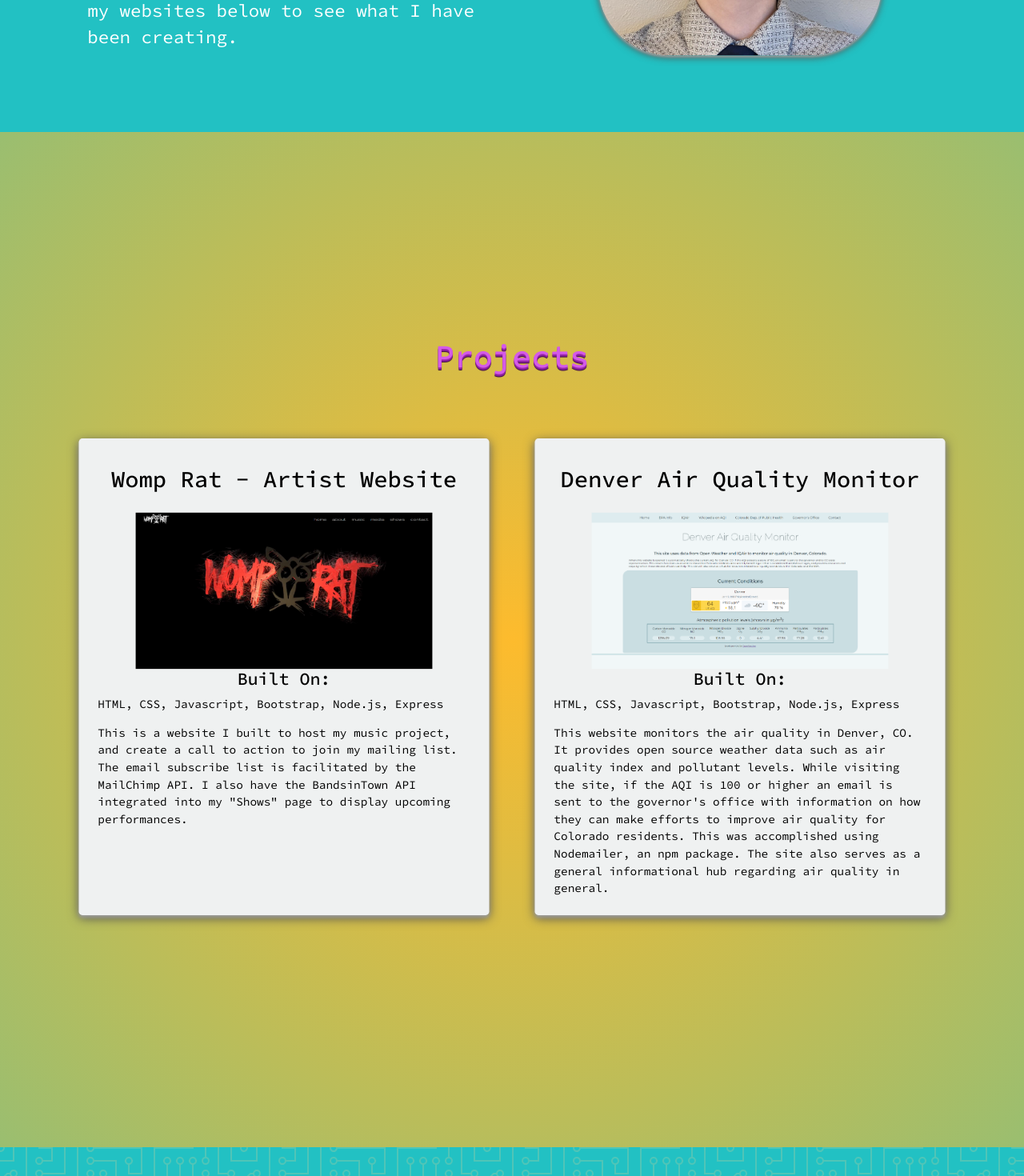
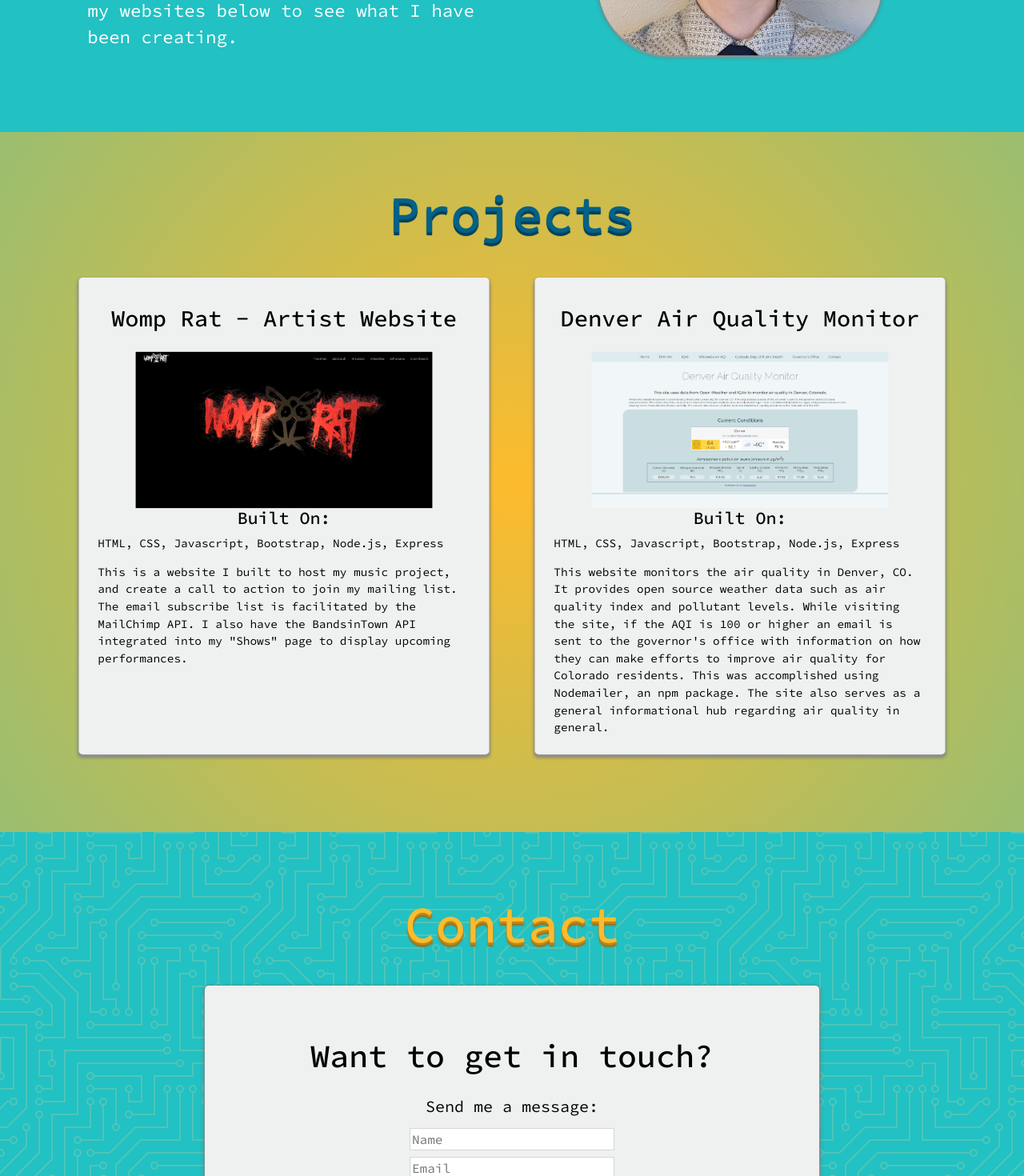
Before and after one commit to devinmenzies241/Portfolio, a React (Create React App) app: page / in a window 1280 px wide. Shown: the part 1330-2800 px from the top of the page at 80% size. Built offline with nearby package versions, Linux system fonts and the light colour scheme.

Commit message:
Make everything responsive, ready to deploy for mostdevice

```diff
--- a/src/App.css
+++ b/src/App.css
@@ -34,7 +34,7 @@ h1 {
 
 .navbar-brand {
   color: rgb(163, 0, 54);
-  padding: 0 0 0 3%;
+  padding: 0 0 0 2%;
   text-align: left;
 }
 
@@ -54,6 +54,15 @@ h1 {
 
 .nav-link:hover {
   color:rgb(163, 0, 54);
+}
+
+@media all and (max-width: 23.4em){
+  .nav-link {
+    font-size: 0.8rem;
+  }
+  .navbar-brand {
+    font-size: 0.8rem;
+  }
 }
 
 @media all and (min-width: 30em) {
@@ -117,8 +126,8 @@ h1 {
 .hero h1 {
   font-size: 4rem;
   text-shadow:
-    0 5px 1px rgb(186, 186, 186),
-    0 7px 5px rgb(166, 166, 166);
+    0 3px 1px rgb(186, 186, 186),
+    0 4px 5px rgb(166, 166, 166);
 }
 
 .hero h2 {
@@ -135,7 +144,7 @@ h1 {
     padding-top: 50%;
   }
   .hero h1 {
-    font-size: 4.25rem;
+    font-size: 4rem;
   }
   .hero h2 {
     font-size: 2rem;
@@ -252,7 +261,7 @@ h1 {
   scale: 100%;
   box-shadow:
   0rem 0.2rem 5px rgb(160, 160, 160),
-  0rem 0.25rem 15px rgb(80, 80, 80);
+  0rem 0.1rem 8px rgb(80, 80, 80);
 }
 
 .aboutMe p {
@@ -354,7 +363,7 @@ h1 {
 
 @media all and (min-width: 62em) {
   .aboutMe {
-    padding: 8% 0;
+    padding: 6% 0;
   }
   .aboutMe h1 {
     font-size: 3.75rem;
@@ -421,23 +430,15 @@ h1 {
 .projects-pg h1 {
   text-align: center;
   font-size: 2.5rem;
-  /* color: rgb(124, 121, 255); */
-  /* color: rgb(8, 240, 244);
+  color: rgb(2, 98, 136);
   text-shadow:
-    0px 3px 0.75px rgb(5, 209, 213),
-    0px 3px 0.75px rgb(2, 137, 140); */
-  color: #D45AE8;
-  text-shadow:
-    0px 1px 0.25px #ac37bd,
-    0px 3px 0.25px #891E9C,
-    0px 3.5px 0.75px #3b0a44;
+    0 1px 1px rgb(1, 82, 114),
+    0 3.5px 0.75px rgb(1, 65, 91),
+    0 4.4px 1px rgb(0, 38, 53);
 }
 
 .projects-container {
-  /* width: 100%; */
   padding-top: 3%;
-  /* height: 100vh;   */
-  /* Fix this once content expands past 100vh to prevent overflow  */
   text-align: center;
 
 }
@@ -445,14 +446,11 @@ h1 {
 .project-card {
   transform: scale(0.9);
   color: black;
-  /* background-color: #82acae; */
   background-color: #eff1f1;
   border-radius: 5px;
-  /* box-shadow: 0 4px 10px #548283; */
-  /* box-shadow: 0 4px 5px rgb(160, 160, 160); */
   box-shadow:
     0rem 0.2rem 5px rgb(160, 160, 160),
-    0rem 0.25rem 15px rgb(80, 80, 80);
+    0rem 0.2rem 5px rgb(80, 80, 80);
   padding: 10px;
   border-color: black;
   transition: 0.5s ease;
@@ -494,60 +492,97 @@ a:hover {
 }
 
 @media all and (max-width: 23.4em) {
-
+  .projects-pg h1 {
+    font-size: 3rem;
+  }
 }
 
 @media all and (min-width: 23.4em) {
-
+  .projects-pg h1 {
+    font-size: 3rem;
+  }
+  .projects-pg {
+    padding: 15% 0;
+   }
 }
 
 @media all and (min-width: 26.5em){
-
+  .projects-pg h1 {
+    font-size: 3.5rem;
+  }
+  .projects-pg {
+    padding: 12% 0;
+   }
 }
 
 @media all and (min-width: 30em) {
-
+  .projects-pg h1 {
+    font-size: 3.75rem;
+  }
+  .projects-pg {
+    padding: 10% 0;
+   }
 }
 
 @media all and (min-width: 48em) {
+  .projects-pg h1 {
+    font-size: 4rem;
+  }
+  .projects-pg {
+    padding: 9% 0;
+   }
+   .project-card {
+    width: 50%;
+  }
+  .projects-container {
+    padding-top: 0%;
+  }
+}
 
 
-}
-
-@media all and (min-width: 48em) {
-
-
-
-}
-
 @media all and (min-width: 62em) {
-
-
-
+  .projects-pg h1 {
+    font-size: 4rem;
+  }
+  .projects-pg {
+    padding: 6% 0;
+   }
+   .project-card {
+    width: 50%;
+  }
+  .projects-container {
+    padding-top: 0%;
+  }
 }
 
 @media all and (min-width: 75em) {
-
-
-
+  .projects-pg h1 {
+    font-size: 4rem;
+  }
+  .projects-pg {
+    padding: 5% 0;
+   }
+   .project-card {
+    width: 50%;
+  }
+  .projects-container {
+    padding-top: 0%;
+  }
 }
 
 @media all and (min-width: 87em) {
   .projects-container {
     padding-top: 0%;
-    margin-top: -3%;
+    margin-top: -1%;
   }
-
   .project-card {
-    transform: scale(0.7);
+    transform: scale(0.75);
   }
-
   .project-card:hover {
     transform: scale(0.9);
   }
-
   .projects-pg h1 {
-    font-size: 4.5rem;
+    font-size: 4.75rem;
   }
   .projects-pg {
    padding: 4% 0;
@@ -573,7 +608,7 @@ a:hover {
   border-radius: 5px;
   box-shadow:
     0rem 0.2rem 5px rgb(160, 160, 160),
-    0rem 0.25rem 15px rgb(80, 80, 80);
+    0rem 0.1rem 5px rgb(80, 80, 80);
   padding: 4%;
 }
 
@@ -738,47 +773,177 @@ textarea {
   }
 
 @media all and (max-width: 23.4em) {
+  .contact-form-container {
+    margin-top: 15%;
+    padding: 5%;
+    width: 90%;
+  }
 
+  .contact-pg h1 {
+    padding-top: 15%;
+    text-align: center;
+    font-size: 4.5rem;
+  }
+
+  .contact-pg h2 {
+    font-size: 2.5rem;
+  }
+
+  .contact-pg legend {
+    font-size: 1.75rem;
+  }
+
+  .contact-pg p {
+    padding-top: 5%;
+    font-size: 1.5rem;
+  }
 }
 
-@media all and (min-width: 23.4em) {
+
+@media all and (max-width: 23.4em){
+  .contact-form-container {
+    margin-top: 2%;
+  }
+
+  .contact-pg h1 {
+    padding-top: 15%;
+    text-align: center;
+    font-size: 3rem;
+  }
+
+  .contact-pg h2 {
+    font-size: 1.5rem;
+  }
+
+  .contact-pg legend {
+    font-size: 1rem;
+  }
+  .form-input {
+    margin: 0.25em 0;
+    border-style:solid;
+    border-width: 1px;
+    border-color: #d6d6d6;
+    transition: 0.2s;
+    outline: none;
+  }
+}
+
+@media all and (min-width: 23.4em){
+  .contact-form-container {
+    margin-top: 10%;
+    padding: 5%;
+    width: 90%;
+  }
+
+  .contact-pg h1 {
+    padding-top: 15%;
+    text-align: center;
+    font-size: 3.25rem;
+  }
+
+  .contact-pg h2 {
+    font-size: 2rem;
+  }
+
+  .contact-pg legend {
+    font-size: 1.25rem;
+  }
 
 }
 
 @media all and (min-width: 26.5em){
+  .contact-form-container {
+    margin-top: 5%;
+    width: 90%;
+  }
 
+  .contact-pg h1 {
+    padding-top: 15%;
+    text-align: center;
+    font-size: 3.5rem;
+  }
+
+  .contact-pg h2 {
+    font-size: 2.5rem;
+  }
+
+  .contact-pg legend {
+    font-size: 1.25rem;
+  }
 }
 
 @media all and (min-width: 30em) {
+  .contact-form-container {
+    margin-top: 5%;
+    width: 90%;
+  }
 
+  .contact-pg h1 {
+    padding-top: 10%;
+    text-align: center;
+    font-size: 4rem;
+  }
+
+  .contact-pg h2 {
+    font-size: 2.5rem;
+  }
+
+  .contact-pg legend {
+    font-size: 1.25rem;
+  }
 }
 
 @media all and (min-width: 48em) {
-
-
-
+  .contact-form-container {
+    margin-top: 2%;
+    width: 60%;
+  }
+  .contact-pg h1 {
+    padding-top: 10%;
+    text-align: center;
+    font-size: 4rem;
+  }
+  .contact-pg h2 {
+    font-size: 2.5rem;
+  }
+  .contact-pg legend {
+    font-size: 1.25rem;
+  }
 }
 
 @media all and (min-width: 62em) {
 
-
+  .contact-form-container {
+    margin-top: 3%;
+    width: 60%;
+  }
+  .contact-pg h1 {
+    padding-top: 6%;
+    text-align: center;
+    font-size: 4rem;
+  }
+  .contact-pg h2 {
+    font-size: 2.5rem;
+  }
+  .contact-pg legend {
+    font-size: 1.25rem;
+  }
 
 }
 
 @media all and (min-width: 75em) {
-
-
 
 }
 
 @media all and (min-width: 87em) {
 
   .contact-form-container {
-    margin-top: 2%;
+    margin-top: 1%;
+    width: 40%;
   }
 
   .contact-pg h1 {
-    padding-top: 5%;
+    padding-top: 4%;
     text-align: center;
     font-size: 4.5rem;
   }
```
